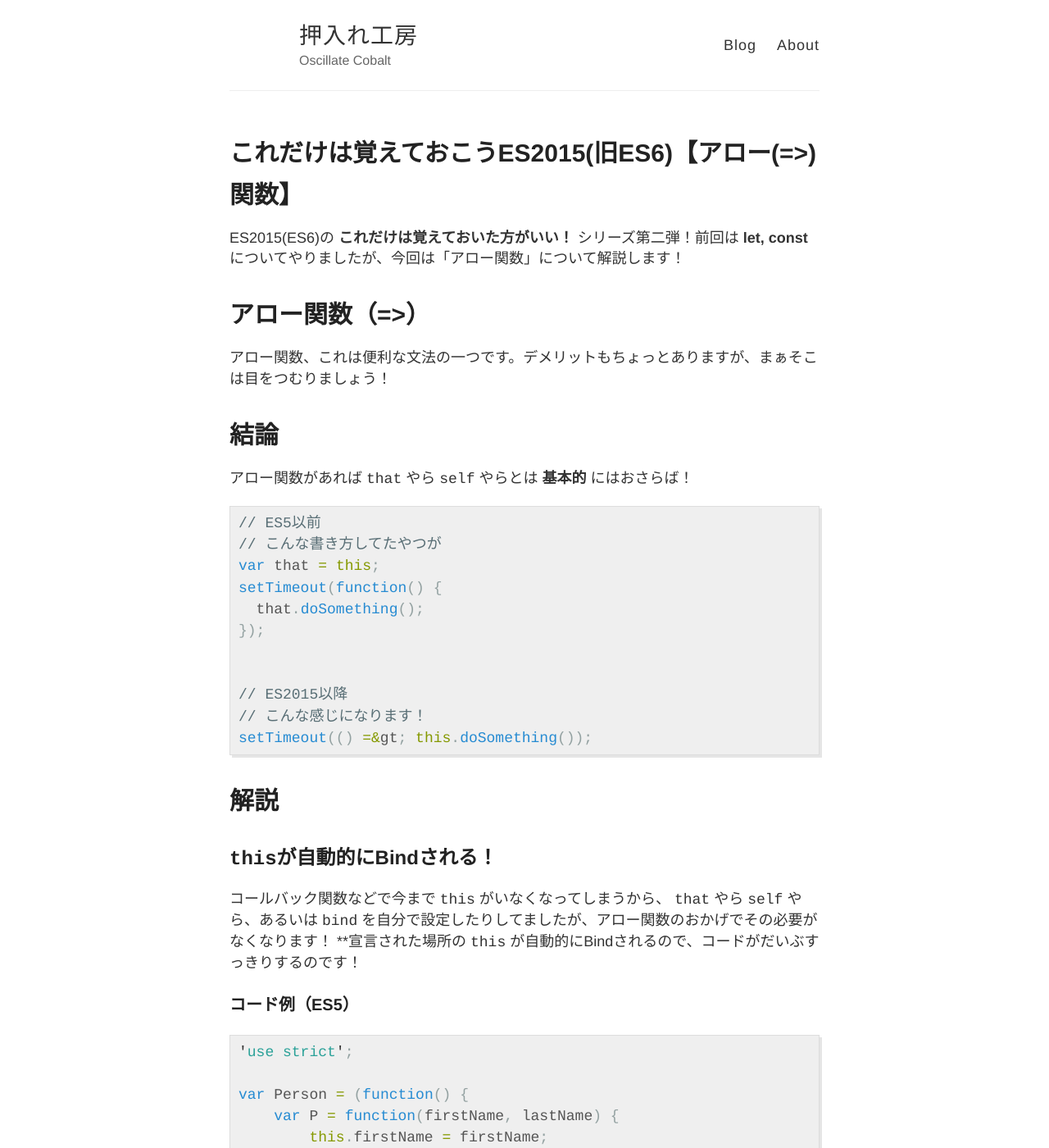
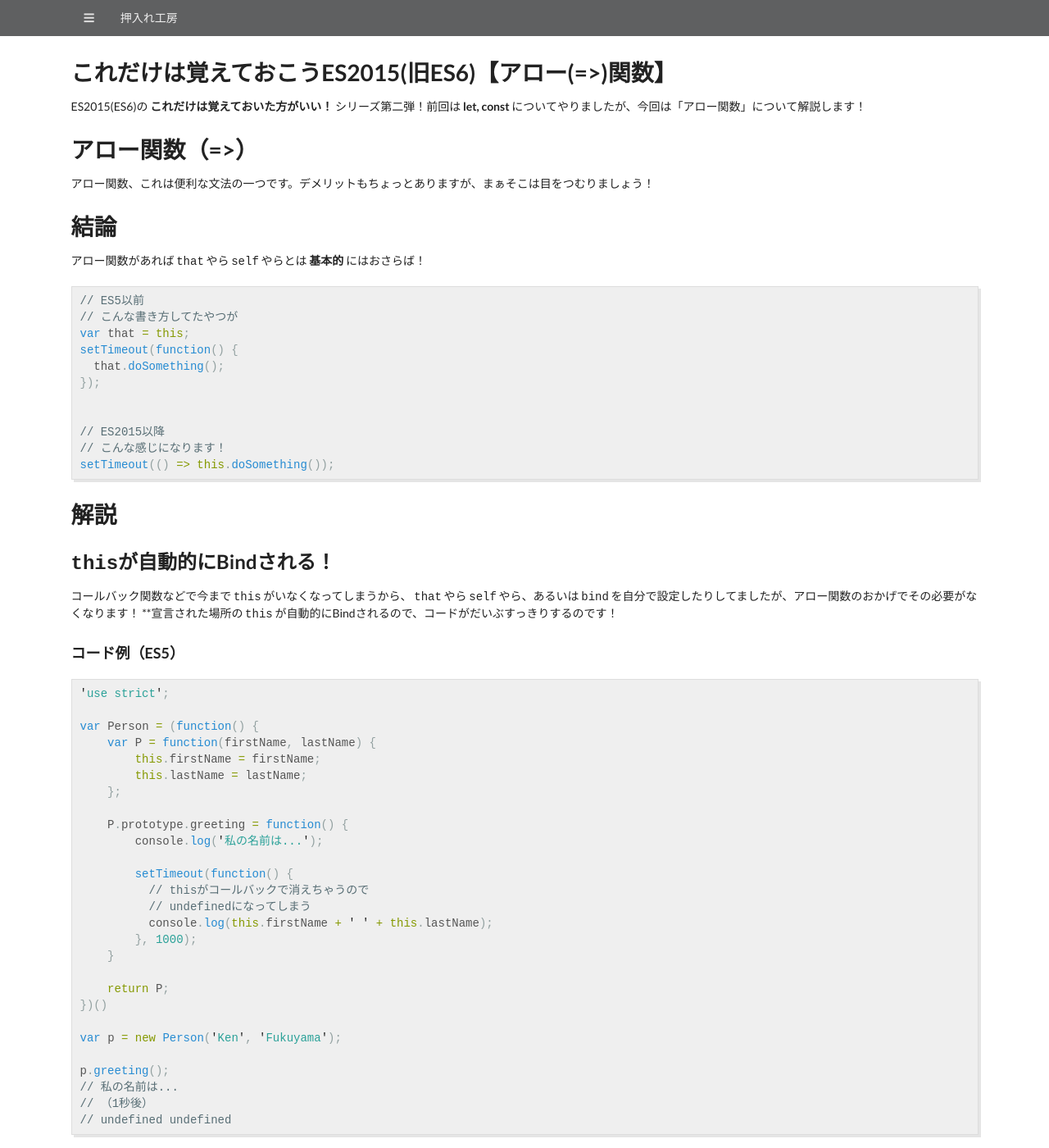
Before and after one commit to kenfdev/kenfdev.github.io, a Jekyll site: the page built from _posts/2016-04-19-es2015-es6-arrow-function.md, in a window 1280 px wide and 1400 px high. Shown: the whole window at 82% size. Built offline with Jekyll 4.4.1, drawn with Linux system fonts in a browser that asks for light colours; nearby versions of some CDN libraries; some of the changed text lies outside the part shown.

Commit message:
changed a little bit of styles

```diff
--- a/_config.yml
+++ b/_config.yml
@@ -1,7 +1,7 @@
 url : http://kenev.net
 name : 押入れ工房
 description : Oscillate Cobalt
-
+paginate: 10
 # Includes an icon in the footer for each user name you enter
 footer-links :
   github : kenfdev
@@ -11,5 +11,6 @@
 
 gems :
     - jekyll-feed
+    - jekyll-paginate
 
 google_analytics : 'UA-44430359-7'
--- a/_layouts/default.html
+++ b/_layouts/default.html
@@ -1,5 +1,6 @@
 <!DOCTYPE html>
 <html>
+
 <head>
   <title>{% if page.title %}{{ page.title }} – {% endif %}{{ site.name }} – {{ site.description }}</title>
 
@@ -10,32 +11,35 @@
     <![endif]-->
 
   <link rel="stylesheet" type="text/css" href="{{ site.baseurl }}/style.css" />
-    <link rel="alternate" type="application/rss+xml" title="{{ site.name }} - {{ site.description }}" href="{{ site.baseurl }}/feed.xml" />
-
+  <link rel="alternate" type="application/rss+xml" title="{{ site.name }} - {{ site.description }}" href="{{ site.baseurl }}/feed.xml"
+  />
+  <link rel="stylesheet" href="//fonts.googleapis.com/earlyaccess/notosansjapanese.css">
+  <link rel="stylesheet" href="//cdnjs.cloudflare.com/ajax/libs/semantic-ui/2.1.8/semantic.min.css">
   <!-- Created with Jekyll Now - http://github.com/barryclark/jekyll-now -->
 </head>
 
 <body>
-    <div class="wrapper-masthead">
-      <div class="container">
-        <header class="masthead clearfix">
-          <a href="{{ site.baseurl }}/" class="site-avatar"><img src="{{ site.avatar }}" /></a>
+  <div class="ui vertical inverted thin sidebar menu left" id="toc">
+    <a class="item" href="{{ site.baseurl }}/">Blog</a>
+    <a class="item" href="{{ site.baseurl }}/about-me">About</a>
+  </div>
+  <div class="ui fixed inverted borderless main menu">
+    <div class="ui container">
+      <a class="launch icon item">
+        <i class="content icon"></i>
+      </a>
 
-          <div class="site-info">
-            <h1 class="site-name"><a href="{{ site.baseurl }}/">{{ site.name }}</a></h1>
-            <p class="site-description">{{ site.description }}</p>
-          </div>
-
-          <nav>
-            <a href="{{ site.baseurl }}/">Blog</a>
-            <a href="{{ site.baseurl }}/about-me">About</a>
-          </nav>
-        </header>
+      <div class="item">
+        <a href="{{ site.baseurl }}/">{{ site.name }}</a>
       </div>
     </div>
+  </div>
+  <div class="pusher">
 
-    <div id="main" role="main" class="container">
+    <div id="main" role="main" class="ui masthead vertical segment">
+      <div class="ui container">
         {{ content }}
+      </div>
     </div>
 
     <div class="wrapper-footer">
@@ -45,7 +49,19 @@
         </footer>
       </div>
     </div>
+  </div>
+  {% include analytics.html %}
+  <script src="https://code.jquery.com/jquery-2.2.4.min.js" integrity="sha256-BbhdlvQf/xTY9gja0Dq3HiwQF8LaCRTXxZKRutelT44="
+    crossorigin="anonymous"></script>
+  <script src="//cdnjs.cloudflare.com/ajax/libs/semantic-ui/2.1.8/semantic.min.js"></script>
+  <script type="text/javascript">
+    $(function() {
+    $('.launch.icon.item').click(function() {
+      $('.ui.sidebar')
+    .sidebar('toggle');
+    });
+  });
+  </script>
+</body>
 
-    {% include analytics.html %}
-  </body>
 </html>
--- a/_posts/2016-04-19-es2015-es6-arrow-function.md
+++ b/_posts/2016-04-19-es2015-es6-arrow-function.md
@@ -42,7 +42,7 @@
 
 // ES2015以降
 // こんな感じになります！
-setTimeout(() =&gt; this.doSomething());
+setTimeout(() => this.doSomething());
 {% endhighlight %}
 
 
@@ -129,7 +129,7 @@
 P.prototype.greeting = function() {
     console.log('私の名前は...');
 
-    setTimeout(() =&gt; console.log(this.firstName + ' ' + this.lastName)
+    setTimeout(() => console.log(this.firstName + ' ' + this.lastName)
     , 1000); // thisはもうbindしてくれている！
 }
 
@@ -173,7 +173,7 @@
 これを何も考えずにアロー関数にしてしまうとエラーになるので注意！
 
 {% highlight js %}
-$('li').each(() =&gt; {
+$('li').each(() => {
   console.log(this.innerText);
 });
 
@@ -204,7 +204,7 @@
 // アロー関数あり
 var obj = {
   name: 'Ken',
-  greeting: () =&gt; {
+  greeting: () => {
     console.log('my name is ' + this.name);
   }
 }
@@ -226,7 +226,7 @@
 P.prototype.greeting = function() {
     console.log('私の名前は...');
 
-    setTimeout(() =&gt; console.log(this.firstName + ' ' + this.lastName)
+    setTimeout(() => console.log(this.firstName + ' ' + this.lastName)
     , 1000); // thisはもうbindしてくれている！
 }
 
--- a/_sass/_variables.scss
+++ b/_sass/_variables.scss
@@ -16,7 +16,7 @@
 
 // Font stacks
 $helvetica: Helvetica, Arial, sans-serif;
-$helveticaNeue: "Helvetica Neue", Helvetica, Arial, sans-serif;
+$helveticaNeue: "Noto Sans Japanese","Helvetica Neue", Helvetica, Arial, sans-serif;
 $georgia: Georgia, serif;
 
 // Mobile breakpoints
--- a/style.scss
+++ b/style.scss
@@ -150,138 +150,137 @@
 // .masthead
 //
 
-.wrapper-masthead {
-  margin-bottom: 50px;
+// .wrapper-masthead {
+//   margin-bottom: 50px;
+// }
+
+.ui.inverted.menu {
+  opacity: 0.7;
 }
 
-.masthead {
-  padding: 20px 0;
-  border-bottom: 1px solid $lightGray;
-
-  @include mobile {
-    text-align: center;
-  }
+#main.ui.masthead.vertical.segment {
+  padding-top: 5em;
 }
 
-.site-avatar {
-  float: left;
-  width: 70px;
-  height: 70px;
-  margin-right: 15px;
+// .site-avatar {
+//   float: left;
+//   width: 70px;
+//   height: 70px;
+//   margin-right: 15px;
 
-  @include mobile {
-    float: none;
-    display: block;
-    margin: 0 auto;
-  }
+//   @include mobile {
+//     float: none;
+//     display: block;
+//     margin: 0 auto;
+//   }
 
-  img {
-    border-radius: 5px;
-  }
-}
+//   img {
+//     border-radius: 5px;
+//   }
+// }
 
-.site-info {
-  float: left;
+// .site-info {
+//   float: left;
 
-  @include mobile {
-    float: none;
-    display: block;
-    margin: 0 auto;
-  }
-}
+//   @include mobile {
+//     float: none;
+//     display: block;
+//     margin: 0 auto;
+//   }
+// }
 
-.site-name {
-  margin: 0;
-  color: $darkGray;
-  cursor: pointer;
-  font-family: $helveticaNeue;
-  font-weight: 300;
-  font-size: 28px;
-  letter-spacing: 1px;
-}
+// .site-name {
+//   margin: 0;
+//   color: $darkGray;
+//   cursor: pointer;
+//   font-family: $helveticaNeue;
+//   font-weight: 300;
+//   font-size: 28px;
+//   letter-spacing: 1px;
+// }
 
-.site-description {
-  margin: -5px 0 0 0;
-  color: $gray;
-  font-size: 16px;
+// .site-description {
+//   margin: -5px 0 0 0;
+//   color: $gray;
+//   font-size: 16px;
 
-  @include mobile {
-    margin: 3px 0;
-  }
-}
+//   @include mobile {
+//     margin: 3px 0;
+//   }
+// }
 
-nav {
-  float: right;
-  margin-top: 23px; // @TODO: Vertically middle align
-  font-family: $helveticaNeue;
-  font-size: 18px;
+// nav {
+//   float: right;
+//   margin-top: 23px; // @TODO: Vertically middle align
+//   font-family: $helveticaNeue;
+//   font-size: 18px;
 
-  @include mobile {
-    float: none;
-    margin-top: 9px;
-    display: block;
-    font-size: 16px;
-  }
+//   @include mobile {
+//     float: none;
+//     margin-top: 9px;
+//     display: block;
+//     font-size: 16px;
+//   }
 
-  a {
-    margin-left: 20px;
-    color: $darkGray;
-    text-align: right;
-    font-weight: 300;
-    letter-spacing: 1px;
+//   a {
+//     margin-left: 20px;
+//     color: $darkGray;
+//     text-align: right;
+//     font-weight: 300;
+//     letter-spacing: 1px;
 
-    @include mobile {
-      margin: 0 10px;
-      color: $blue;
-    }
-  }
-}
+//     @include mobile {
+//       margin: 0 10px;
+//       color: $blue;
+//     }
+//   }
+// }
 
-//
-// .main
-//
+// //
+// // .main
+// //
 
-.posts > .post {
-  padding-bottom: 2em;
-  border-bottom: 1px solid $lightGray;
-}
+// .posts > .post {
+//   padding-bottom: 2em;
+//   border-bottom: 1px solid $lightGray;
+// }
 
-.posts > .post:last-child {
-  padding-bottom: 1em;
-  border-bottom: none;
-}
+// .posts > .post:last-child {
+//   padding-bottom: 1em;
+//   border-bottom: none;
+// }
 
-.post {
-  blockquote {
-    margin: 1.8em .8em;
-    border-left: 2px solid $gray;
-    padding: 0.1em 1em;
-    color: $gray;
-    font-size: 22px;
-    font-style: italic;
-  }
+// .post {
+//   blockquote {
+//     margin: 1.8em .8em;
+//     border-left: 2px solid $gray;
+//     padding: 0.1em 1em;
+//     color: $gray;
+//     font-size: 22px;
+//     font-style: italic;
+//   }
 
-  .comments {
-    margin-top: 10px;
-  }
+//   .comments {
+//     margin-top: 10px;
+//   }
 
-  .read-more {
-    text-transform: uppercase;
-    font-size: 15px;
-  }
-}
+//   .read-more {
+//     text-transform: uppercase;
+//     font-size: 15px;
+//   }
+// }
 
-.wrapper-footer {
-  margin-top: 50px;
-  border-top: 1px solid #ddd;
-  border-bottom: 1px solid #ddd;
-  background-color: $lightGray;
-}
+// .wrapper-footer {
+//   margin-top: 50px;
+//   border-top: 1px solid #ddd;
+//   border-bottom: 1px solid #ddd;
+//   background-color: $lightGray;
+// }
 
-footer {
-  padding: 20px 0;
-  text-align: center;
-}
+// footer {
+//   padding: 20px 0;
+//   text-align: center;
+// }
 
 // Settled on moving the import of syntax highlighting to the bottom of the CSS
 // ... Otherwise it really bloats up the top of the CSS file and makes it difficult to find the start
```
Also changed, not shown: about-me/index.md (+3 -0 lines), index.html (+26 -12 lines), images/kenev.jpg (added). Lines whose indentation alone changed are shown as unchanged.
